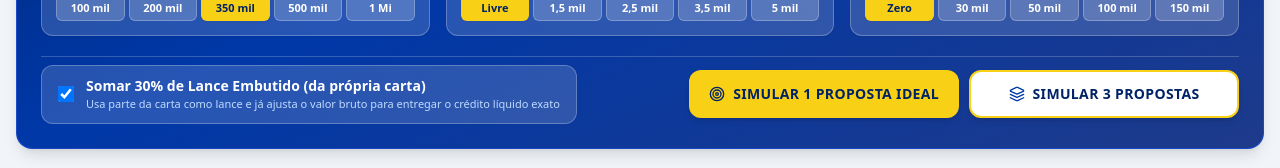
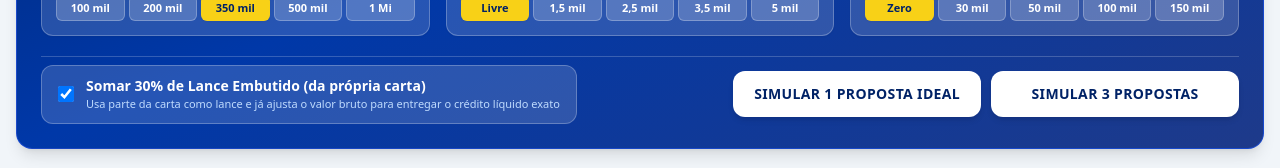
Before and after one commit to aspargosmp-hub/simulador-consorcios, a React (Vite) app: page / in a window 1280 px wide. Shown: the part 476-644 px from the top of the page. Built offline with nearby package versions, Linux system fonts and the light colour scheme; no server answers.

Commit message:
style: unify simulation action buttons in pure premium white with BB navy text and no icons

```diff
--- a/src/components/SimulatorTab.tsx
+++ b/src/components/SimulatorTab.tsx
@@ -13,7 +13,6 @@ import {
   Save,
   Shield,
   SlidersHorizontal,
-  Target,
   TrendingDown,
   User,
 } from 'lucide-react';
@@ -1014,17 +1013,15 @@ export const SimulatorTab: React.FC<SimulatorTabProps> = ({
           <div className="grid grid-cols-1 sm:grid-cols-2 gap-2.5 shrink-0">
             <button
               type="submit"
-              className="inline-flex items-center justify-center gap-2 px-5 py-3 rounded-xl bg-bb-yellow hover:bg-bb-yellowHover text-bb-dark text-xs sm:text-sm font-black uppercase tracking-wide shadow-md transition"
+              className="inline-flex items-center justify-center px-5 py-3 rounded-xl bg-white hover:bg-slate-100 text-bb-dark text-xs sm:text-sm font-black uppercase tracking-wide shadow-md hover:shadow-lg border border-white/40 active:scale-[0.98] transition-all"
             >
-              <Target className="w-4 h-4 shrink-0" />
               Simular 1 Proposta Ideal
             </button>
             <button
               type="button"
               onClick={() => runProposalBuilder('compare3')}
-              className="inline-flex items-center justify-center gap-2 px-5 py-3 rounded-xl bg-white hover:bg-blue-50 text-bb-dark border-2 border-bb-yellow text-xs sm:text-sm font-black uppercase tracking-wide shadow-md transition"
+              className="inline-flex items-center justify-center px-5 py-3 rounded-xl bg-white hover:bg-slate-100 text-bb-dark text-xs sm:text-sm font-black uppercase tracking-wide shadow-md hover:shadow-lg border border-white/40 active:scale-[0.98] transition-all"
             >
-              <Layers className="w-4 h-4 text-bb-blue shrink-0" />
               Simular 3 Propostas
             </button>
           </div>
```
